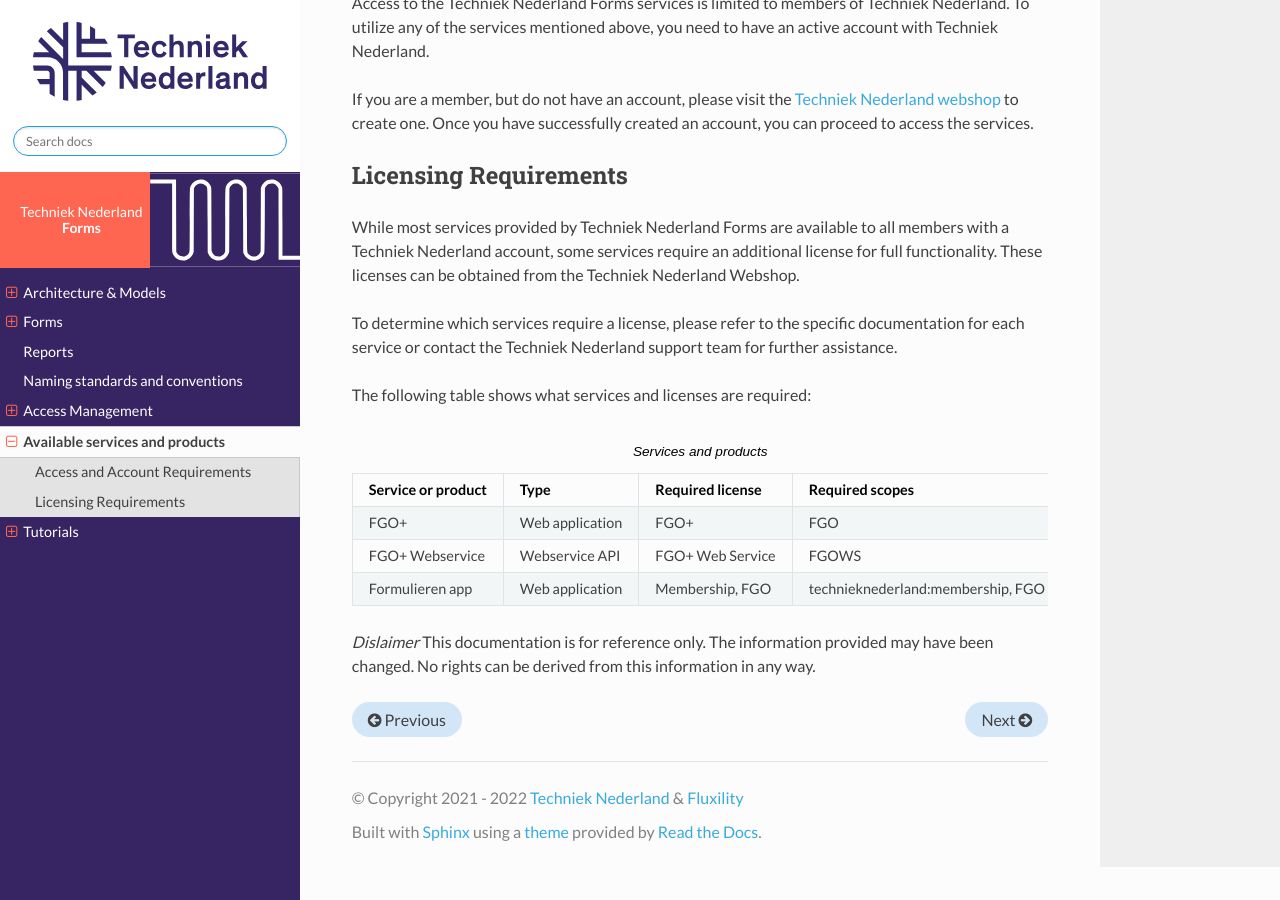
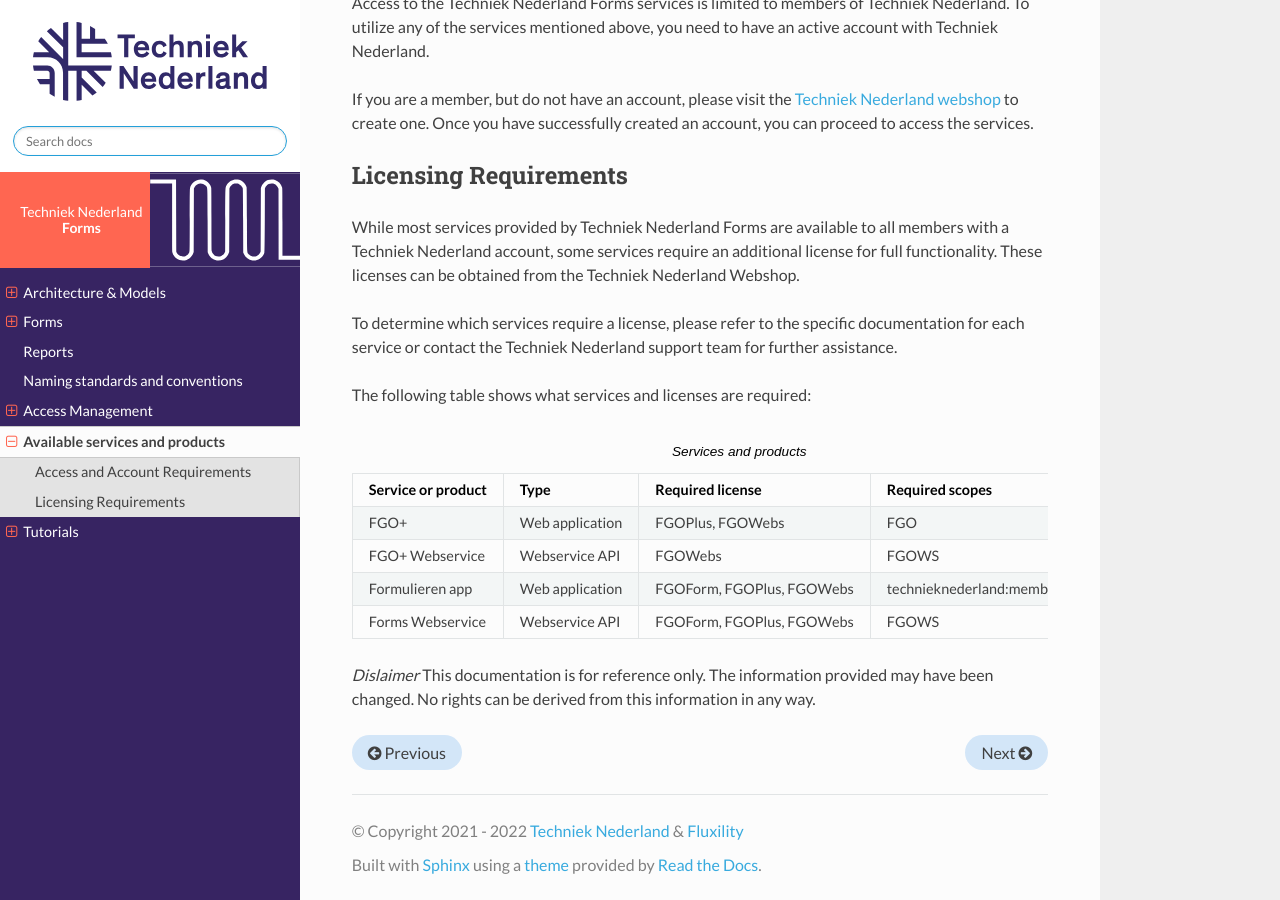
Before and after one commit to Techniek-Nederland/techniek-nederland-formulieren, a Sphinx documentation site: the page built from source/available-services/index.rst, in a window 1280 px wide and 900 px high, scrolled down 513 px. Built offline with Sphinx 7.4.7 and the Read the Docs theme 2.0.0, drawn with Linux system fonts in a browser that asks for light colours.

Commit message:
Update service/product table in documentation

```diff
--- a/source/available-services/index.rst
+++ b/source/available-services/index.rst
@@ -41,18 +41,23 @@ The following table shows what services and licenses are required:
 
     *   - FGO+
         - Web application
-        - FGO+
+        - FGOPlus, FGOWebs
         - FGO
 
     *   - FGO+ Webservice
         - Webservice API
-        - FGO+ Web Service
+        - FGOWebs
         - FGOWS
 
     *   - Formulieren app
         - Web application
-        - Membership, FGO
+        - FGOForm, FGOPlus, FGOWebs
         - technieknederland:membership, FGO
+
+    *   - Forms Webservice
+        - Webservice API
+        - FGOForm, FGOPlus, FGOWebs
+        - FGOWS
 
 
 
```
